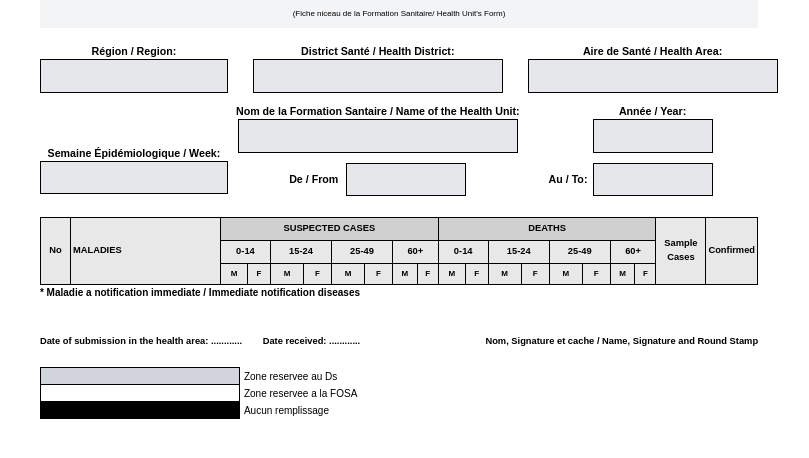
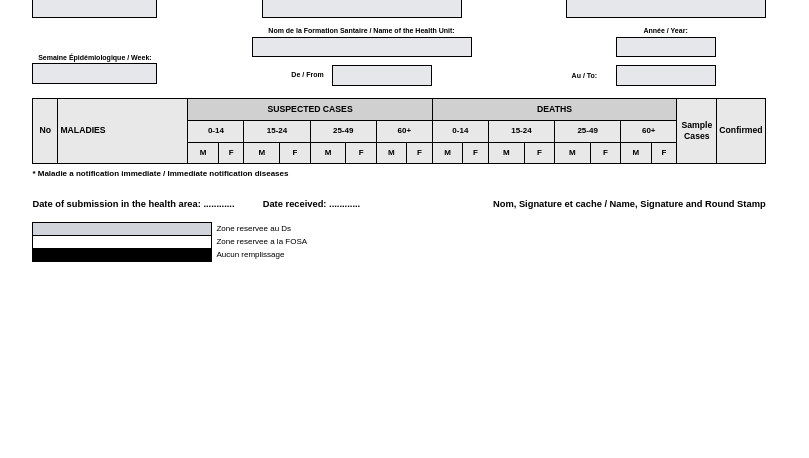
Before and after one commit to Destiny653/health-service, a Next.js app: page /export in a window 1280 px wide. Shown: the top 458 px of the page, without its empty margins (241-1050 px from the left). Built offline with nearby package versions, Linux system fonts and the light colour scheme.

Commit message:
feat: Adjust layout, spacing, and font sizes across the report template for improved compactness.

```diff
--- a/components/pdf/DiseaseReportTemplate.tsx
+++ b/components/pdf/DiseaseReportTemplate.tsx
@@ -39,7 +39,7 @@ interface DiseaseReportTemplateProps {
 export const DiseaseReportTemplate = React.forwardRef<HTMLDivElement, DiseaseReportTemplateProps>(
     ({ data, metadata }, ref) => {
         return (
-            <div ref={ref} className=" flex flex-col item-center overflow-hidden" style={styles.page}>
+            <div ref={ref} className="flex flex-col item-center overflow-hidden" style={styles.page}>
                 {/* ===== TRI-COLUMN HEADER ===== */}
                 <div style={styles.header}>
                     {/* Left Column - French */}
@@ -50,8 +50,8 @@ export const DiseaseReportTemplate = React.forwardRef<HTMLDivElement, DiseaseRep
 
                     {/* Center Column - Logo */}
                     <div style={styles.headerCenter}>
-                        <div className='h-[60px] w-[60px]'>
-                           <img src="/images/healthlogo.png" alt="health-logo" />
+                        <div className='h-[50px] w-[50px]'>
+                            <img src="/images/healthlogo.png" alt="health-logo" />
                         </div>
                     </div>
 
@@ -63,55 +63,55 @@ export const DiseaseReportTemplate = React.forwardRef<HTMLDivElement, DiseaseRep
                 </div>
 
                 {/* ===== SUBTITLE ===== */}
-                <div style={styles.subtitle} className='flex flex-col justify-center items-center gap-2 bg-gray-100 py-2 px-1'>
-                    <h2 className='text-[9px] font-bold'>TICHE DE NOTIFICATION HEBDOMADAIRE DES MALADIES APOTENTIEL EPIDEMIQUE, AFFECTIONS PRIORITAIRES ET AUTRES EVENMENTS DE SANTE PUBLIQUE</h2>
-                    <h2 className='text-[9px] font-bold'>FORM FOR WEEKLY NTIFICATION OF SURVEILLANCE OF EPIDEMIC PRONE DISEASES, PRIORITY CONDITIONS AND OTHER PUBLIC HEALTH EVENTS </h2>
-                    <p className='text-[8px]'>(Fiche niceau de la Formation Sanitaire/ Health Unit's Form)</p>
+                <div style={styles.subtitle} className='flex flex-col justify-center items-center gap-1 bg-gray-100 py-1 px-1'>
+                    <h2 className='text-[8px] font-bold'>TICHE DE NOTIFICATION HEBDOMADAIRE DES MALADIES APOTENTIEL EPIDEMIQUE, AFFECTIONS PRIORITAIRES ET AUTRES EVENMENTS DE SANTE PUBLIQUE</h2>
+                    <h2 className='text-[8px] font-bold'>FORM FOR WEEKLY NTIFICATION OF SURVEILLANCE OF EPIDEMIC PRONE DISEASES, PRIORITY CONDITIONS AND OTHER PUBLIC HEALTH EVENTS </h2>
+                    <p className='text-[7px]'>(Fiche niceau de la Formation Sanitaire/ Health Unit's Form)</p>
                 </div>
 
                 {/* ===== FORM SECTIONS ===== */}
                 <div style={styles.formSection} className='flex justify-between gap-2'>
                     {/* Section 1 */}
-                    <div style={styles.formRow} className='flex items-center justify-center flex-col space-y-10'>
+                    <div style={styles.formRow} className='flex items-center justify-center flex-col space-y-6'>
                         <div className='flex items-center justify-center flex-col'>
-                            <strong className=''>Région / Region:</strong>
-                            <input type="text" value='' className='border border-black py-2 px-6 bg-gray-200' />
+                            <strong className='text-[7px]'>Région / Region:</strong>
+                            <input type="text" value='' className='border border-black py-1 px-4 bg-gray-200 text-[7px]' />
                         </div>
                         <div style={styles.formField} className='flex items-center justify-center flex-col'>
-                            <strong>Semaine Épidémiologique / Week:</strong>
-                            <input type="text" value='' className='border border-black py-2 px-6 bg-gray-200' />
+                            <strong className='text-[7px]'>Semaine Épidémiologique / Week:</strong>
+                            <input type="text" value='' className='border border-black py-1 px-4 bg-gray-200 text-[7px]' />
                         </div>
                     </div>
 
                     {/* Section 2 */}
                     <div style={styles.formRow} className='flex items-center justify-center flex-col'>
                         <div style={styles.formFieldFull} className='flex items-center justify-center flex-col'>
-                            <strong>District Santé / Health District:</strong>
-                            <input type="text" value='' className='border border-black py-2 px-6 w-[250px] bg-gray-200' />
+                            <strong className='text-[7px]'>District Santé / Health District:</strong>
+                            <input type="text" value='' className='border border-black py-1 px-4 w-[200px] bg-gray-200 text-[7px]' />
                         </div>
                         <div style={styles.formFieldFull} className='flex items-center justify-center flex-col'>
-                            <strong className='text-nowrap'>Nom de la Formation Santaire / Name of the Health Unit:</strong>
-                            <input type="text" value='' className='border border-black py-2 px-6 w-[280px] bg-gray-200' />
+                            <strong className='text-nowrap text-[7px]'>Nom de la Formation Santaire / Name of the Health Unit:</strong>
+                            <input type="text" value='' className='border border-black py-1 px-4 w-[220px] bg-gray-200 text-[7px]' />
                         </div>
                         <div style={styles.formFieldFull} className='flex items-center justify-center gap-2'>
-                            <strong>De / From</strong>
-                            <input type="text" value='' className='border border-black py-2 px-4 w-[120px] bg-gray-200' />
+                            <strong className='text-[7px]'>De / From</strong>
+                            <input type="text" value='' className='border border-black py-1 px-3 w-[100px] bg-gray-200 text-[7px]' />
                         </div>
                     </div>
 
                     {/* Section 3 */}
                     <div style={styles.formRow} className='flex items-center justify-center flex-col'>
                         <div style={styles.formField} className='flex items-center justify-center flex-col'>
-                            <strong>Aire de Santé / Health Area:</strong>
-                            <input type="text" value='' className='border border-black py-2 px-6 w-[250px] bg-gray-200' />
+                            <strong className='text-[7px]'>Aire de Santé / Health Area:</strong>
+                            <input type="text" value='' className='border border-black py-1 px-4 w-[200px] bg-gray-200 text-[7px]' />
                         </div>
                         <div style={styles.formFieldSmall} className='flex items-center justify-center flex-col'>
-                            <strong>Année / Year:</strong>
-                            <input type="text" value='' className='border border-black py-2 px-6 w-[120px] bg-gray-200' />
+                            <strong className='text-[7px]'>Année / Year:</strong>
+                            <input type="text" value='' className='border border-black py-1 px-4 w-[100px] bg-gray-200 text-[7px]' />
                         </div>
                         <div style={styles.formFieldSmall} className='flex items-center justify-center relative'>
-                            <strong className='absolute top-1/4 -left-11'>Au / To:</strong>
-                            <input type="text" value='' className='border border-black py-2 px-4 w-[120px] bg-gray-200' />
+                            <strong className='absolute top-1/4 -left-11 text-[7px]'>Au / To:</strong>
+                            <input type="text" value='' className='border border-black py-1 px-3 w-[100px] bg-gray-200 text-[7px]' />
                         </div>
                     </div>
                 </div>
@@ -122,10 +122,10 @@ export const DiseaseReportTemplate = React.forwardRef<HTMLDivElement, DiseaseRep
                         <thead>
                             {/* Header Row 1 - Main Categories */}
                             <tr>
-                                <th rowSpan={3} style={{ ...styles.th, width: '30px' }}>
+                                <th rowSpan={3} style={{ ...styles.th, width: '25px' }}>
                                     No
                                 </th>
-                                <th rowSpan={3} style={{ ...styles.th, width: '150px', textAlign: 'left' }}>
+                                <th rowSpan={3} style={{ ...styles.th, width: '130px', textAlign: 'left' }}>
                                     MALADIES
                                 </th>
                                 <th colSpan={8} style={styles.thMain}>
@@ -134,10 +134,10 @@ export const DiseaseReportTemplate = React.forwardRef<HTMLDivElement, DiseaseRep
                                 <th colSpan={8} style={styles.thMain}>
                                     DEATHS
                                 </th>
-                                <th rowSpan={3} style={{ ...styles.th, width: '50px' }}>
+                                <th rowSpan={3} style={{ ...styles.th, width: '40px' }}>
                                     Sample Cases
                                 </th>
-                                <th rowSpan={3} style={{ ...styles.th, width: '50px' }}>
+                                <th rowSpan={3} style={{ ...styles.th, width: '40px' }}>
                                     Confirmed
                                 </th>
                             </tr>
@@ -197,7 +197,7 @@ export const DiseaseReportTemplate = React.forwardRef<HTMLDivElement, DiseaseRep
                             ))}
                         </tbody>
                     </table>
-                    <p className="text-[10px] font-bold">* Maladie a notification immediate / Immediate notification diseases</p>
+                    <p className="text-[8px] font-bold mt-1">* Maladie a notification immediate / Immediate notification diseases</p>
                 </div>
 
                 {/* ===== FOOTER SECTION ===== */}
@@ -214,18 +214,18 @@ export const DiseaseReportTemplate = React.forwardRef<HTMLDivElement, DiseaseRep
                         </div>
                     </div>
 
-                    <section className='p-0'>
+                    <section className='p-0 mt-2'>
                         <div className='p-0 m-0 flex gap-1 items-center'>
-                            <div className='border border-black py-2 bg-gray-300 w-[200px]' />
-                            <span className="text-black text-[10px] ">Zone reservee au Ds</span>
+                            <div className='border border-black py-1.5 bg-gray-300 w-[180px]' />
+                            <span className="text-black text-[8px]">Zone reservee au Ds</span>
                         </div>
                         <div className='p-0 m-0 flex gap-1 items-center'>
-                            <div className='border-x py-2 border-black w-[200px]' />
-                            <span className="text-black text-[10px]">Zone reservee a la FOSA</span>
+                            <div className='border-x py-1.5 border-black w-[180px]' />
+                            <span className="text-black text-[8px]">Zone reservee a la FOSA</span>
                         </div>
                         <div className='p-0 m-0 flex gap-1 items-center'>
-                            <div className='border border-black py-2 bg-black w-[200px]' />
-                            <span className="text-black text-[10px]">Aucun remplissage</span>
+                            <div className='border border-black py-1.5 bg-black w-[180px]' />
+                            <span className="text-black text-[8px]">Aucun remplissage</span>
                         </div>
                     </section>
                 </div>
@@ -236,24 +236,25 @@ export const DiseaseReportTemplate = React.forwardRef<HTMLDivElement, DiseaseRep
 
 DiseaseReportTemplate.displayName = 'DiseaseReportTemplate';
 
-// Styles object for the PDF template
+// Styles object for the PDF template - Optimized for A4
 const styles: { [key: string]: React.CSSProperties } = {
     page: {
         width: '210mm',
         minHeight: '297mm',
-        padding: '10mm',
+        padding: '8mm',
         backgroundColor: 'white',
         fontFamily: 'Arial, sans-serif',
-        fontSize: '10pt',
+        fontSize: '9pt',
         color: '#000',
+        boxSizing: 'border-box',
     },
 
     // Header styles
     header: {
         display: 'flex',
         justifyContent: 'space-between',
-        marginBottom: '20px',
-        fontSize: '9pt',
+        marginBottom: '10px',
+        fontSize: '8pt',
     },
     headerLeft: {
         textAlign: 'left',
@@ -270,35 +271,35 @@ const styles: { [key: string]: React.CSSProperties } = {
         flex: 1,
     },
     headerText: {
-        margin: '2px 0',
+        margin: '1px 0',
         fontWeight: 'bold',
-        fontSize: '9pt',
+        fontSize: '8pt',
     },
     logoPlaceholder: {
-        width: '60px',
-        height: '60px',
+        width: '50px',
+        height: '50px',
         border: '1px solid #000',
         display: 'flex',
         alignItems: 'center',
         justifyContent: 'center',
-        fontSize: '8pt',
+        fontSize: '7pt',
     },
 
     // Subtitle
     subtitle: {
         textAlign: 'center',
-        marginBottom: '15px',
+        marginBottom: '8px',
     },
 
     // Form sections
     formSection: {
-        marginBottom: '15px',
-        fontSize: '8pt',
+        marginBottom: '8px',
+        fontSize: '7pt',
     },
     formRow: {
         display: 'flex',
-        gap: '10px',
-        marginBottom: '6px',
+        gap: '8px',
+        marginBottom: '4px',
     },
     formField: {
         flex: 1,
@@ -308,65 +309,78 @@ const styles: { [key: string]: React.CSSProperties } = {
     },
     formFieldSmall: {
         flex: '0 0 auto',
-        minWidth: '120px',
+        minWidth: '100px',
     },
 
     // Table styles
     tableWrapper: {
-        marginBottom: '15px',
+        marginBottom: '8px',
         overflowX: 'auto',
     },
     table: {
         width: '100%',
         borderCollapse: 'collapse',
-        fontSize: '7pt',
+        fontSize: '6.5pt',
         border: '1px solid #000',
     },
     th: {
         border: '1px solid #000',
-        padding: '4px 2px',
+        padding: '5px 2px',
         backgroundColor: '#e8e8e8',
         fontWeight: 'bold',
         textAlign: 'center',
+        verticalAlign: 'middle',
+        fontSize: '6.5pt',
+        lineHeight: '1.3',
     },
     thMain: {
         border: '1px solid #000',
-        padding: '4px 2px',
+        padding: '5px 2px',
         backgroundColor: '#d0d0d0',
         fontWeight: 'bold',
         textAlign: 'center',
+        verticalAlign: 'middle',
+        fontSize: '6.5pt',
+        lineHeight: '1.3',
     },
     thAge: {
         border: '1px solid #000',
-        padding: '4px 2px',
+        padding: '5px 2px',
         backgroundColor: '#e8e8e8',
         fontWeight: 'bold',
         textAlign: 'center',
-        fontSize: '7pt',
+        verticalAlign: 'middle',
+        fontSize: '6pt',
+        lineHeight: '1.3',
     },
     thGender: {
         border: '1px solid #000',
-        padding: '4px 2px',
+        padding: '5px 2px',
         backgroundColor: '#e8e8e8',
         fontWeight: 'bold',
         textAlign: 'center',
+        verticalAlign: 'middle',
         fontSize: '6pt',
+        lineHeight: '1.3',
     },
     td: {
         border: '1px solid #000',
         padding: '4px 2px',
         textAlign: 'center',
+        verticalAlign: 'middle',
+        fontSize: '6.5pt',
+        lineHeight: '1.3',
     },
 
     // Footer styles
     footer: {
-        marginTop: '20px',
+        marginTop: '10px',
     },
     footerRow: {
         display: 'flex',
         justifyContent: 'space-between',
-        gap: '10px',
-        marginBottom: '15px',
+        gap: '8px',
+        marginBottom: '8px',
         fontSize: '7pt',
     },
     footerField: {
@@ -374,16 +388,17 @@ const styles: { [key: string]: React.CSSProperties } = {
     },
     footerLabel: {
         fontWeight: 'bold',
-        marginBottom: '3px',
+        marginBottom: '2px',
+        fontSize: '7pt',
     },
     footerValue: {
         borderBottom: '1px solid #000',
-        minHeight: '20px',
+        minHeight: '18px',
     },
     signatureBox: {
         border: '1px solid #000',
-        height: '40px',
-        marginTop: '3px',
+        height: '35px',
+        marginTop: '2px',
     },
     footerNote: {
         textAlign: 'center',
```
